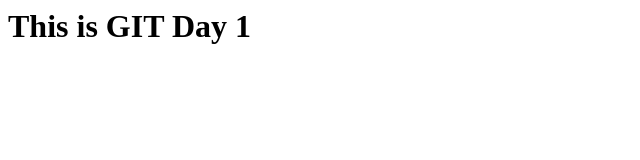
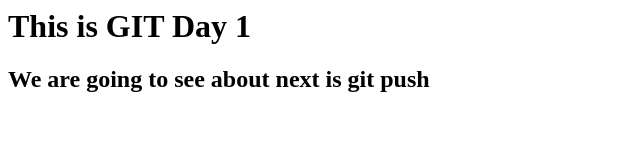
Before and after one commit to greensguna7/Rizen, a plain HTML site: page index.html in a window 1280 px wide. Shown: the whole page, without its empty margins (0-640 px from the left). Drawn offline with Linux system fonts and the light colour scheme.

Commit message:
Second Commit

```diff
--- a/index.html
+++ b/index.html
@@ -1,4 +1,5 @@
 <html>
 <title> Welcome to DevOps Session </title>
 <h1> This is GIT Day 1 </h1>
+<h2> We are going to see about next is git push </h2>
 </html>
```
Also changed, not shown: 1 other file.
